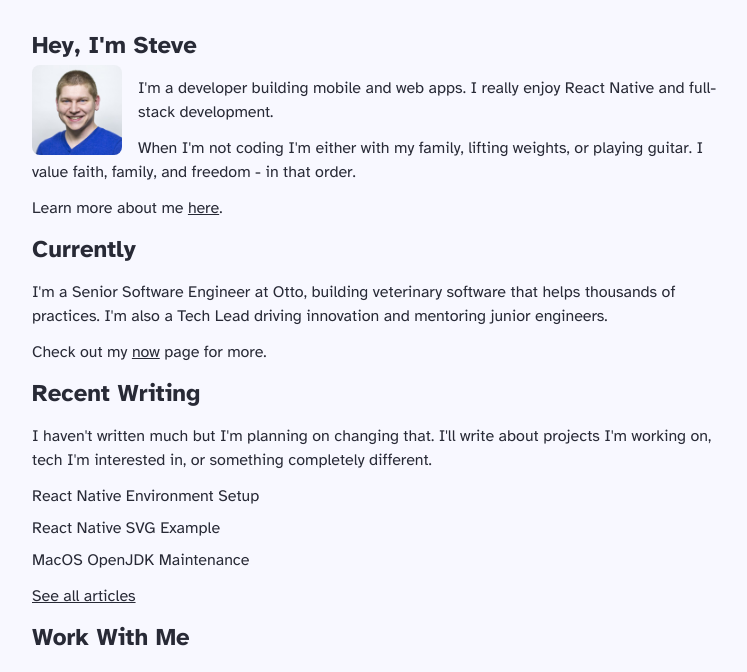
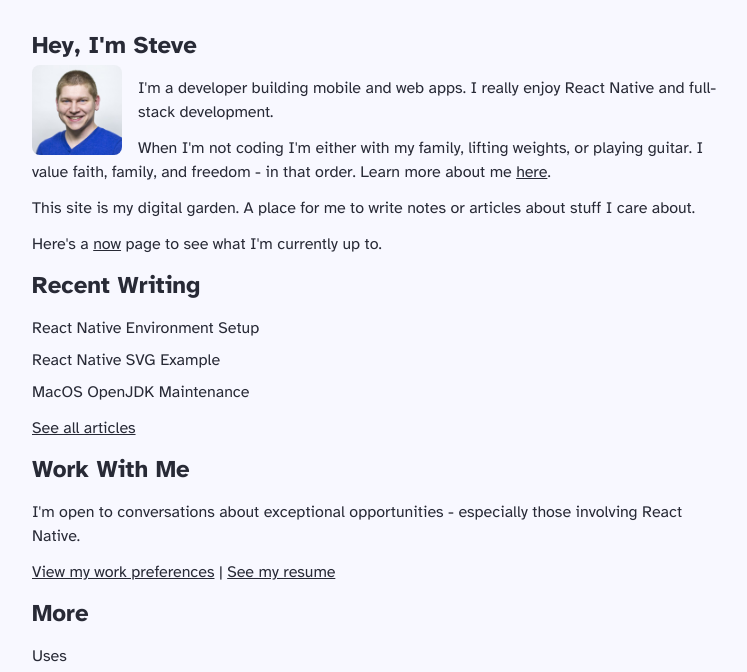
Before and after one commit to StephenCavender/cavender.foo, an Astro site: page / in a window 1280 px wide. Shown: the part 79-751 px from the top of the page, without its empty margins (264-1011 px from the left). Built offline with nearby package versions, Linux system fonts and the light colour scheme; Astro itself is replaced by a stand-in of ours.

Commit message:
simplify index page

```diff
--- a/src/pages/index.astro
+++ b/src/pages/index.astro
@@ -16,30 +16,23 @@
     </p>
     <p>
       When I'm not coding I'm either with my family, lifting weights, or playing
-      guitar. I value faith, family, and freedom - in that order.
+      guitar. I value faith, family, and freedom - in that order. Learn more
+      about me <a href="/about">here</a>.
     </p>
-    <p>Learn more about me <a href="/about">here</a>.</p>
+    <p>
+      This site is my digital garden. A place for me to write notes or articles
+      about stuff I care about.
+    </p>
   </section>
 
   <section>
-    <h2>Currently</h2>
-    <p>
-      I'm a Senior Software Engineer at Otto, building veterinary software that
-      helps thousands of practices. I'm also a Tech Lead driving innovation and
-      mentoring junior engineers.
-    </p>
-    <p>Check out my <a href="/now">now</a> page for more.</p>
+    <p>Here's a <a href="/now">now</a> page to see what I'm currently up to.</p>
   </section>
 
   <!-- TODO: add projects section when apps are live again -->
 
   <section>
     <h2>Recent Writing</h2>
-    <p>
-      I haven't written much but I'm planning on changing that. I'll write about
-      projects I'm working on, tech I'm interested in, or something completely
-      different.
-    </p>
     <ul>
       {
         recentArticles.map((article) => (
```
